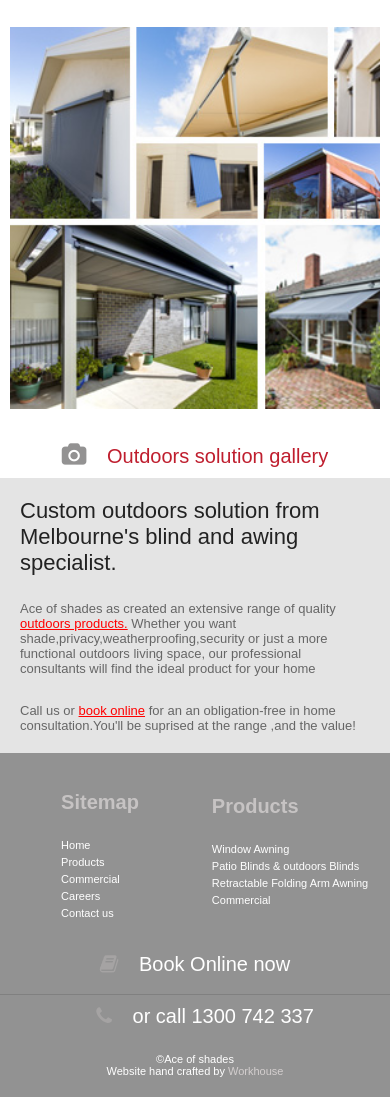
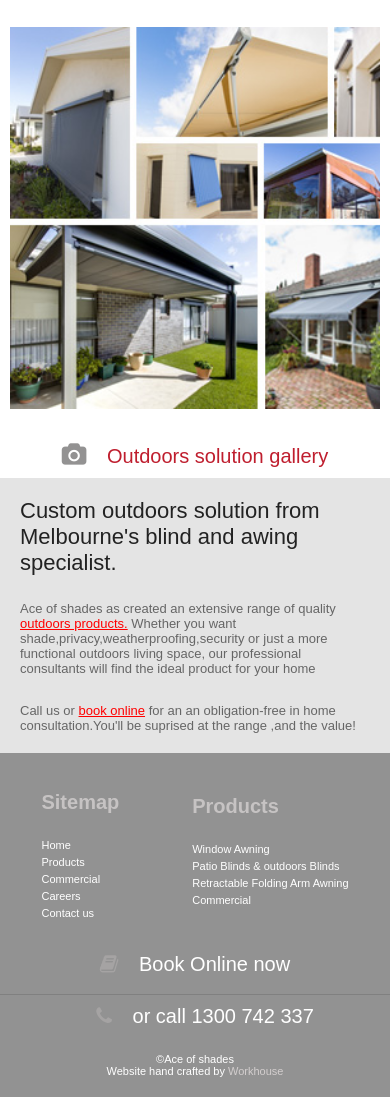
Before and after one commit to SajjadAhmad54/Ace-of-Shades, a plain HTML site: page index.html in a window 390 px wide. Shown: the part 999-2096 px from the top of the page. Drawn offline with Linux system fonts and the light colour scheme.

Commit message:
footer changing is done

```diff
--- a/style.css
+++ b/style.css
@@ -470,7 +470,7 @@ footer  .first-paragraph
     {
         display: grid;
         grid-template-rows: 1fr;
-        grid-template-columns: 1fr 1fr;
+        grid-template-columns: auto auto;
         grid-gap: 0px;
         justify-items: center;
         padding: 5px;
```
